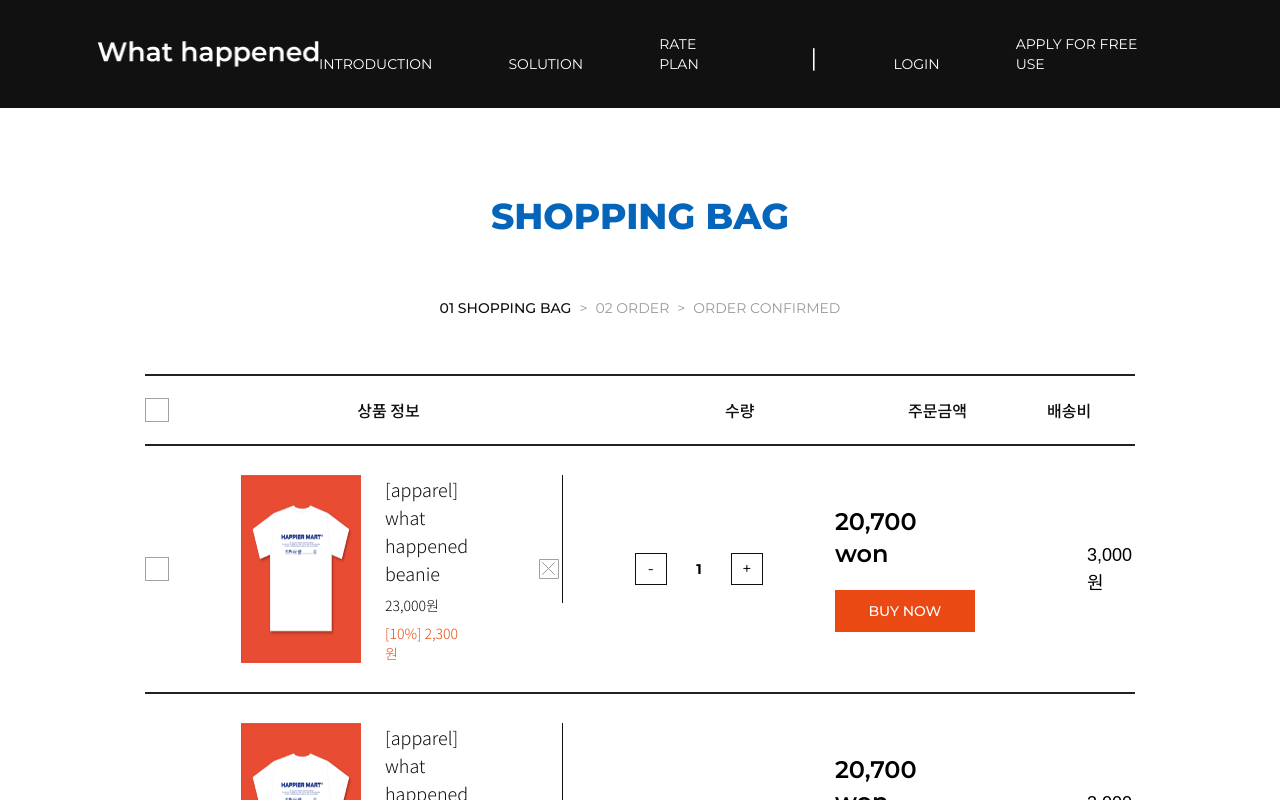
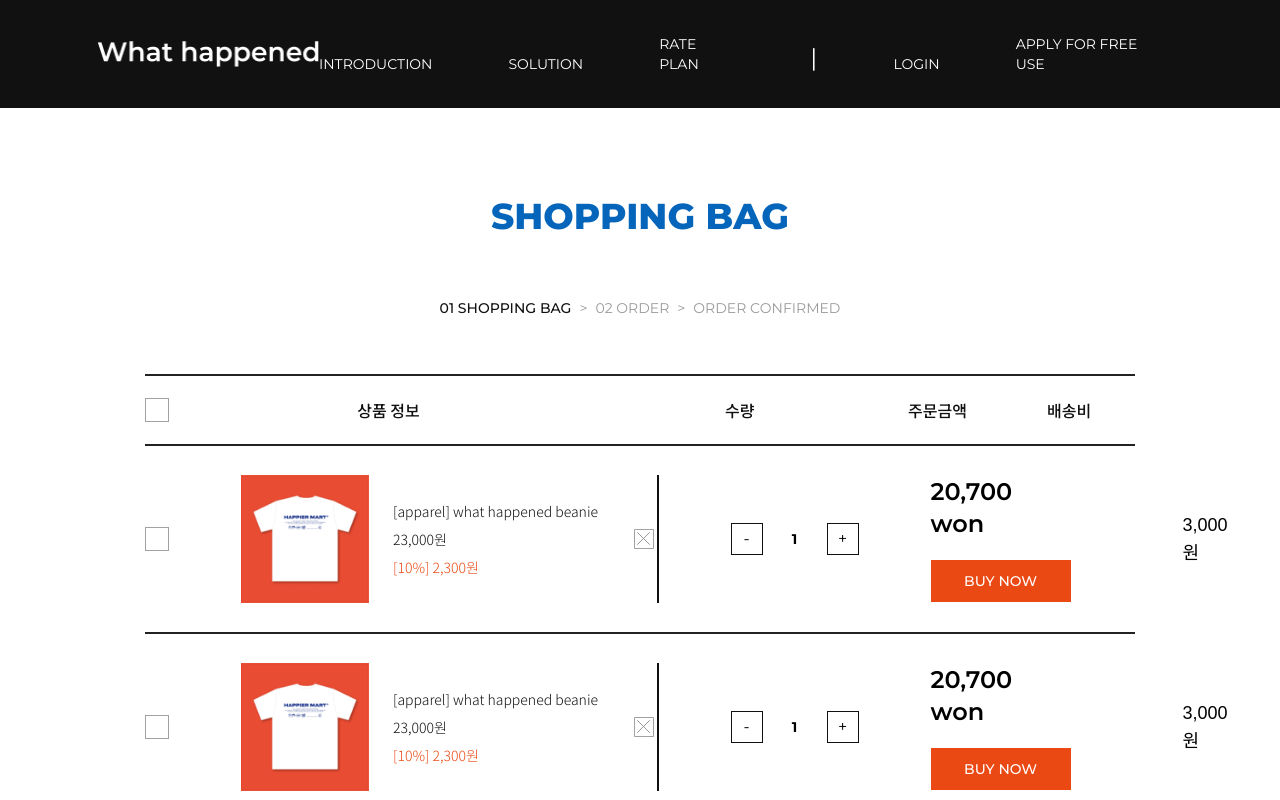
Before and after one commit to cuongne/what-happend-store, a Next.js app: page /cart in a window 1280 px wide. Shown: the top 800 px of the page. Built offline with nearby package versions, Linux system fonts and the light colour scheme; a web font is replaced by a local one.

Commit message:
Update code

```diff
--- a/app/cart/page.jsx
+++ b/app/cart/page.jsx
@@ -64,9 +64,15 @@ const ItemCart = ({ id }) => (
       </label>
       <div className="flex flex-col md:flex-row justify-between w-full md:w-[45%]">
         <div className="flex flex-col md:flex-row gap-4 md:gap-6">
-          <Image src={image6} alt="image1" width={120} height={120} className="mx-auto md:mx-0" />
+          <Image
+            src={image6}
+            alt="image1"
+            width={120}
+            height={120}
+            className="w-24 h-24 sm:w-28 sm:h-28 md:w-32 md:h-32 object-cover mx-auto md:mx-0"
+          />
           <div className="flex flex-col gap-2 justify-center">
-            <span className="font-notoSansKR text-lg text-[#111]">
+            <span className="font-notoSansKR text-lg text-[#111] xl:text-sm 2xl:text-lg truncate">
               [apparel] what happened beanie
             </span>
             <span className="font-notoSansKR text-sm text-[#111]">
```
